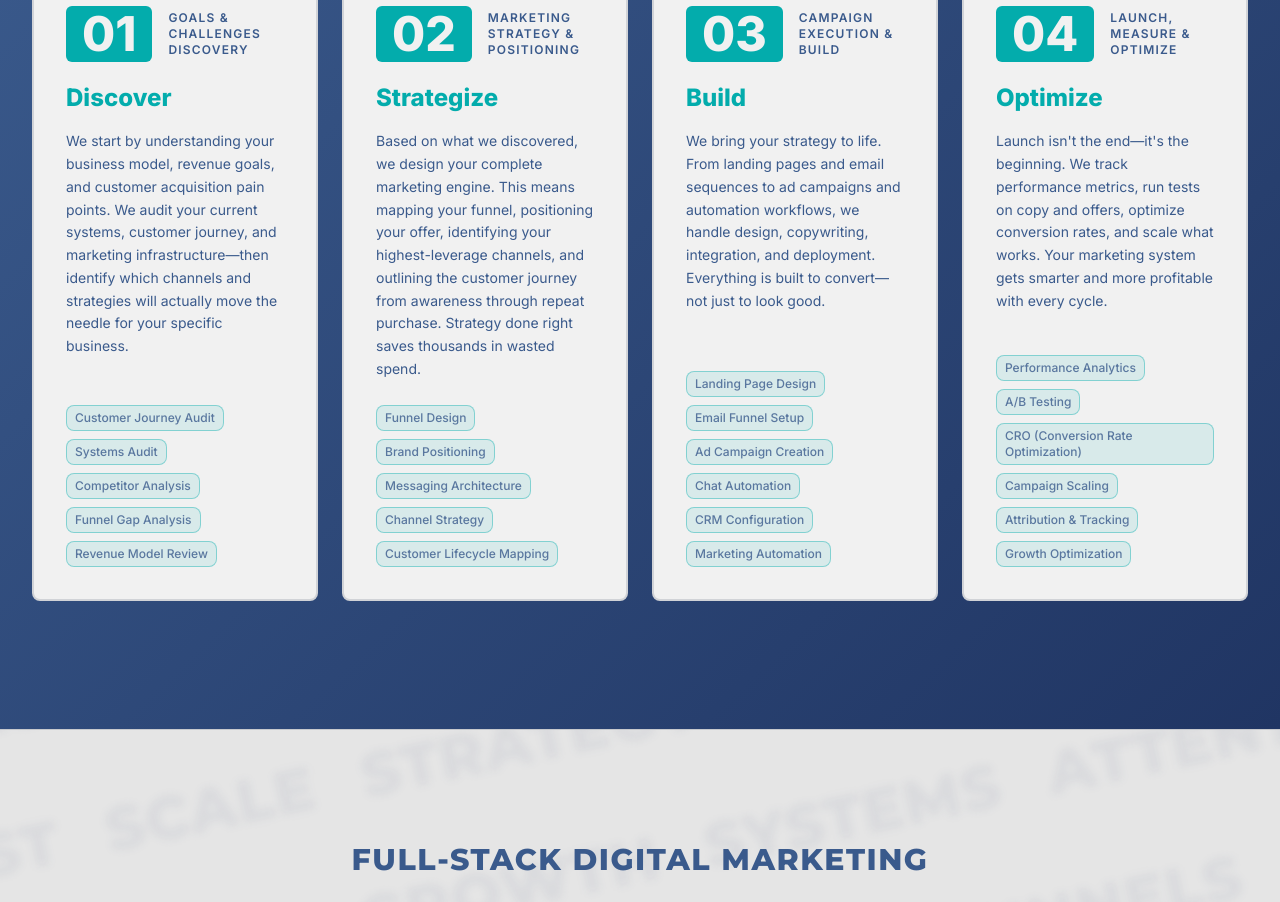
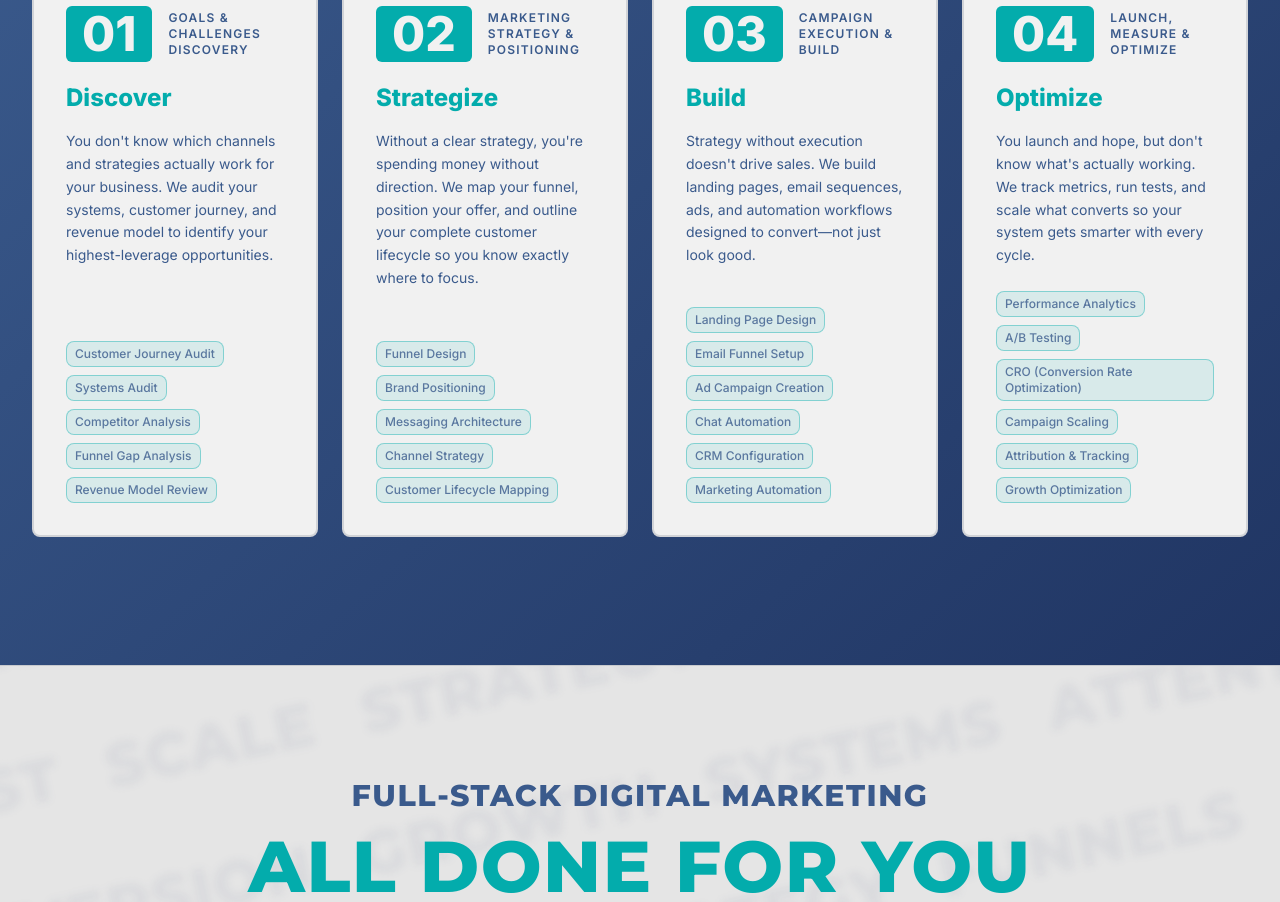
Before and after one commit to synthh27/carl-sobrepena-portfolio, a Next.js app: page / in a window 1280 px wide. Shown: the part 4140-5042 px from the top of the page. Built offline with nearby package versions, Linux system fonts and the light colour scheme.

Commit message:
Updated How We Work Copy Writing

```diff
--- a/sections/landingPage/HowWeWork.jsx
+++ b/sections/landingPage/HowWeWork.jsx
@@ -116,7 +116,7 @@ const HowWeWork = () => {
       phase: 'Goals & Challenges Discovery',
       title: 'Discover',
       description:
-        'We start by understanding your business model, revenue goals, and customer acquisition pain points. We audit your current systems, customer journey, and marketing infrastructure—then identify which channels and strategies will actually move the needle for your specific business.',
+        'You don\'t know which channels and strategies actually work for your business. We audit your systems, customer journey, and revenue model to identify your highest-leverage opportunities.',
       tags: ['Customer Journey Audit', 'Systems Audit', 'Competitor Analysis', 'Funnel Gap Analysis', 'Revenue Model Review']
     },
     {
@@ -124,7 +124,7 @@ const HowWeWork = () => {
       phase: 'Marketing Strategy & Positioning',
       title: 'Strategize',
       description:
-        'Based on what we discovered, we design your complete marketing engine. This means mapping your funnel, positioning your offer, identifying your highest-leverage channels, and outlining the customer journey from awareness through repeat purchase. Strategy done right saves thousands in wasted spend.',
+        'Without a clear strategy, you\'re spending money without direction. We map your funnel, position your offer, and outline your complete customer lifecycle so you know exactly where to focus.',
       tags: ['Funnel Design', 'Brand Positioning', 'Messaging Architecture', 'Channel Strategy', 'Customer Lifecycle Mapping']
     },
     {
@@ -132,7 +132,7 @@ const HowWeWork = () => {
       phase: 'Campaign Execution & Build',
       title: 'Build',
       description:
-        'We bring your strategy to life. From landing pages and email sequences to ad campaigns and automation workflows, we handle design, copywriting, integration, and deployment. Everything is built to convert—not just to look good.',
+        'Strategy without execution doesn\'t drive sales. We build landing pages, email sequences, ads, and automation workflows designed to convert—not just look good.',
       tags: ['Landing Page Design', 'Email Funnel Setup', 'Ad Campaign Creation', 'Chat Automation', 'CRM Configuration', 'Marketing Automation']
     },
     {
@@ -140,7 +140,7 @@ const HowWeWork = () => {
       phase: 'Launch, Measure & Optimize',
       title: 'Optimize',
       description:
-        'Launch isn\'t the end—it\'s the beginning. We track performance metrics, run tests on copy and offers, optimize conversion rates, and scale what works. Your marketing system gets smarter and more profitable with every cycle.',
+        'You launch and hope, but don\'t know what\'s actually working. We track metrics, run tests, and scale what converts so your system gets smarter with every cycle.',
       tags: ['Performance Analytics', 'A/B Testing', 'CRO (Conversion Rate Optimization)', 'Campaign Scaling', 'Attribution & Tracking', 'Growth Optimization']
     }
   ];
```
